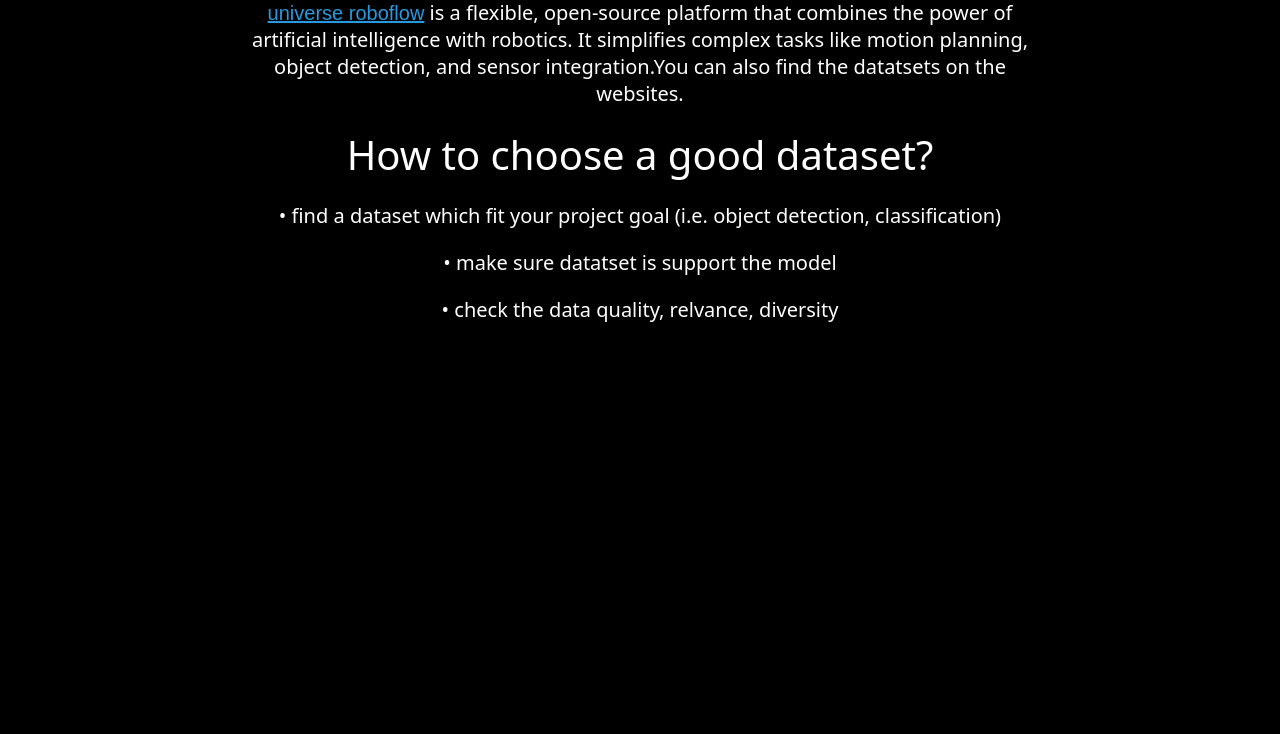
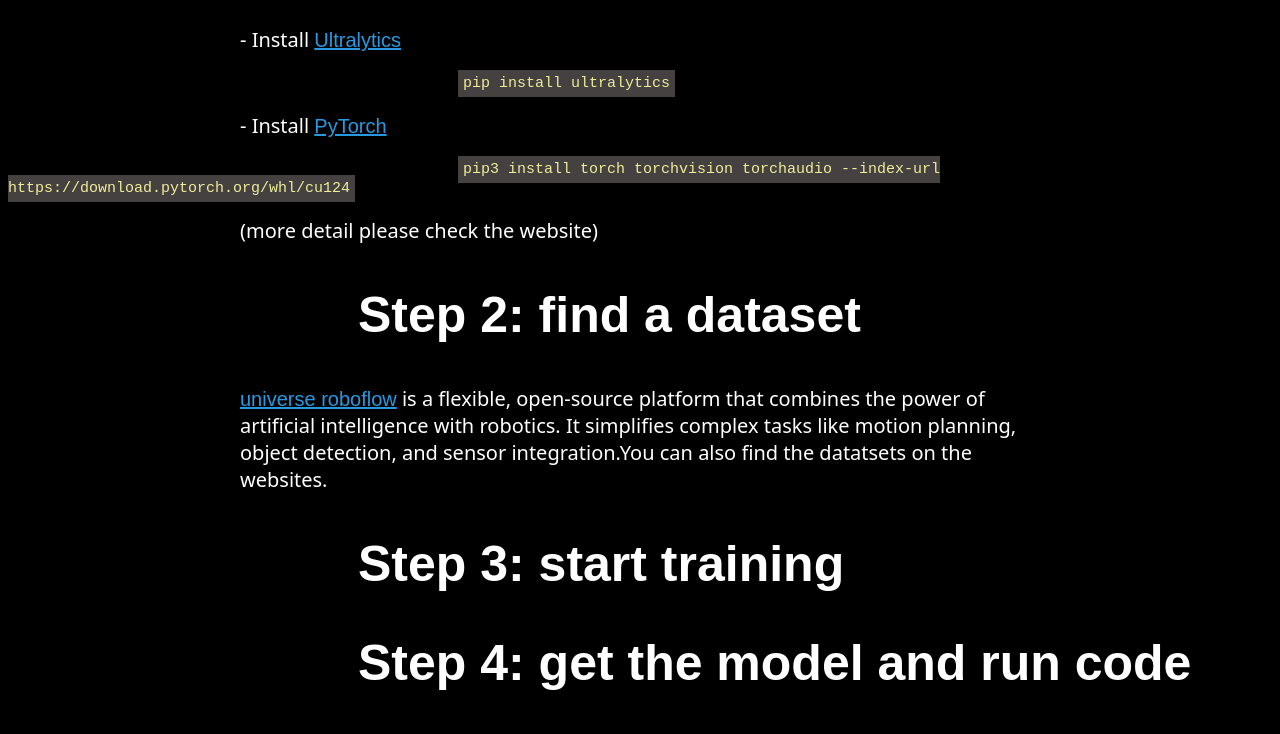
Before and after one commit to dkx20080629/dkx20080629.github.io, a plain HTML site: page index.html in a window 1280 px wide. Shown: the part 498-1232 px from the top of the page. Before the commit the page ends 841 px from the top, so only its background shows below. Drawn offline with Linux system fonts and the light colour scheme.

Commit message:
add something

```diff
--- a/index.html
+++ b/index.html
@@ -8,15 +8,19 @@
     </head>
     <body>
         <h1>Deeping Learning With YOLOV11<small><br>&nbsp&nbsp&nbsp&nbspby <a href="http://127.0.0.1:5500/author.html">Ken</a></small></h1>
-        <p>This website will show you how to train yolov11 model with cuda step by step</p>
+        <p>This website will show you how to train yolov11 model on python with cuda step by step</p>
         <p>Hope you enjoy!</p>
         <br>
-        <h2>Step 1: find a dataset</h2>
-        <p><a href="https://universe.roboflow.com/">universe roboflow</a>&nbspis a flexible, open-source platform that combines the power of artificial intelligence with robotics. It simplifies complex tasks like motion planning, object detection, and sensor integration.You can also find the datatsets on the websites.</p>
-        <p1>How to choose a good dataset?</p1>
-        <p>• find a dataset which fit your project goal (i.e. object detection, classification)</p>
-        <p>• make sure datatset is support the model</p>
-        <p>• check the data quality, relvance, diversity</p>
+        <h2>Step 1: software setup</h2>
+            <p>- Install <a href="https://docs.ultralytics.com/quickstart/#install-ultralytics">Ultralytics</a></p>
+            <code>pip install ultralytics</code>
+            <p>- Install <a href="https://pytorch.org/get-started/locally/">PyTorch</a></p>
+            <code>pip3 install torch torchvision torchaudio --index-url https://download.pytorch.org/whl/cu124</code>
+            <p>(more detail please check the website)</p>
+        <h2>Step 2: find a dataset</h2>
+            <p><a href="https://universe.roboflow.com/">universe roboflow</a>&nbspis a flexible, open-source platform that combines the power of artificial intelligence with robotics. It simplifies complex tasks like motion planning, object detection, and sensor integration.You can also find the datatsets on the websites.</p>
+        <h2>Step 3: start training</h2>
+        <h2>Step 4: get the model and run code</h2>
     </body>
 
 </html>
--- a/main.css
+++ b/main.css
@@ -1,6 +1,5 @@
 body {
     background-color: black;
-    text-align: center;
 }
 small {
     color: white;
@@ -15,7 +14,7 @@
 }
 p {
     color: white;
-    text-align: center;
+    margin-left: 450px;
     font-size: 20px;
     font-family: system-ui;
     max-width: 800px;
@@ -24,17 +23,18 @@
 h2 {
     color: white;
     font-family: sans-serif;
-    text-align: center;
+    margin-left: 350px;
     font-size: 50px;
+}
+code {
+    background-color: rgb(69, 65, 65);
+    color: rgb(238, 238, 154);
+    margin-left: 450px;
+    font-size: 15px;
+    border: 5px solid rgb(69, 65, 65);
 }
 a {
     color: rgb(40, 153, 224);
     font-family: sans-serif;
     text-align: center;
 }
-p1 {
-    color: white;
-    font-family: system-ui;
-    text-align: center;
-    font-size: 40px;
-}
```
Also changed, not shown: index1.html (+9 -0 lines).
